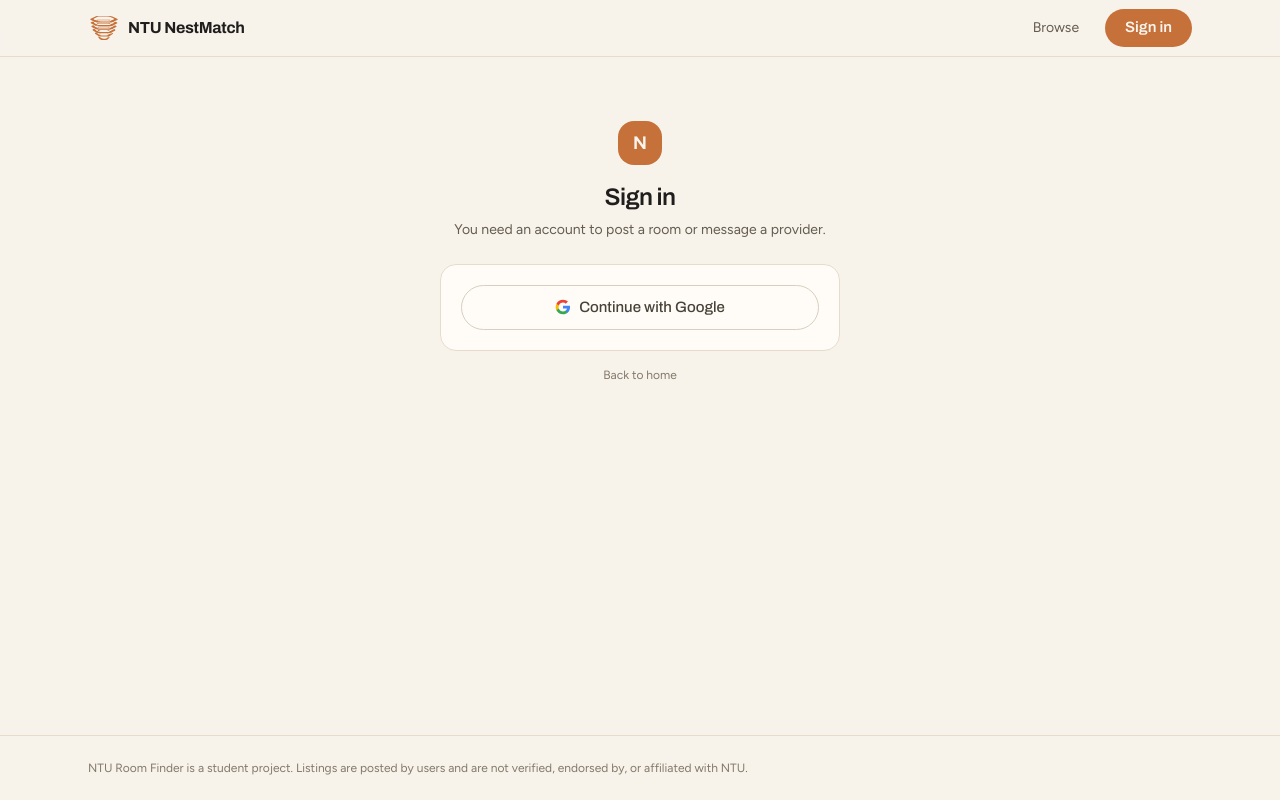
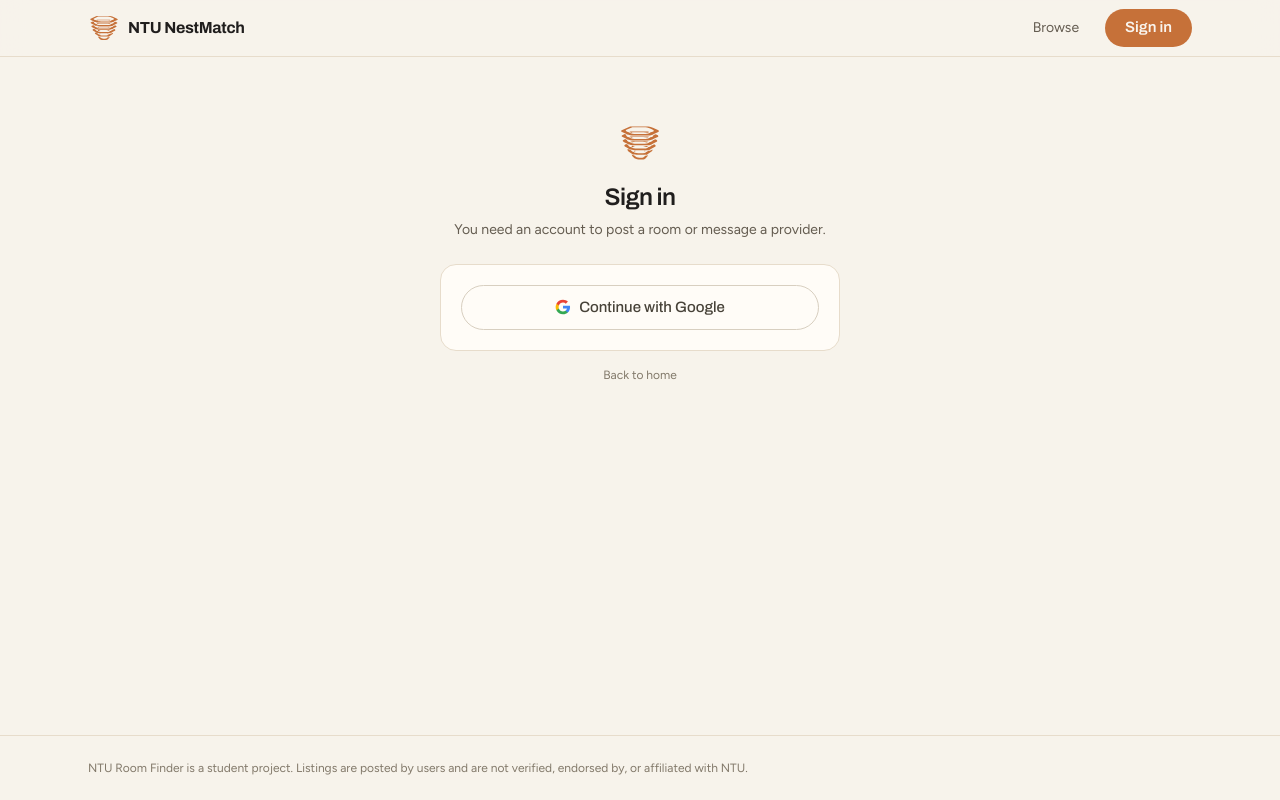
Before and after one commit to holmns/ntu-hall-for-me, a Next.js app: page /signin in a window 1280 px wide. Built offline with nearby package versions, Linux system fonts and the light colour scheme; no server answers.

Commit message:
fix: replace signin page logo

```diff
--- a/src/app/signin/page.tsx
+++ b/src/app/signin/page.tsx
@@ -2,6 +2,7 @@
 import { redirect } from "next/navigation";
 
 import { GoogleSignInButton } from "@/components/auth-buttons";
+import { HiveMark } from "@/components/hive-mark";
 import { getCurrentUser } from "@/lib/auth";
 
 export const dynamic = "force-dynamic";
@@ -18,9 +19,7 @@
   return (
     <div className="mx-auto flex max-w-md flex-col justify-center px-4 py-16 sm:px-6">
       <div className="text-center">
-        <span className="mx-auto grid h-11 w-11 place-items-center rounded-2xl bg-brand text-lg font-bold text-bone">
-          N
-        </span>
+        <HiveMark className="mx-auto h-11 w-11 text-brand" />
         <h1 className="mt-4 text-2xl font-semibold tracking-tight text-ink">
           Sign in
         </h1>
```
